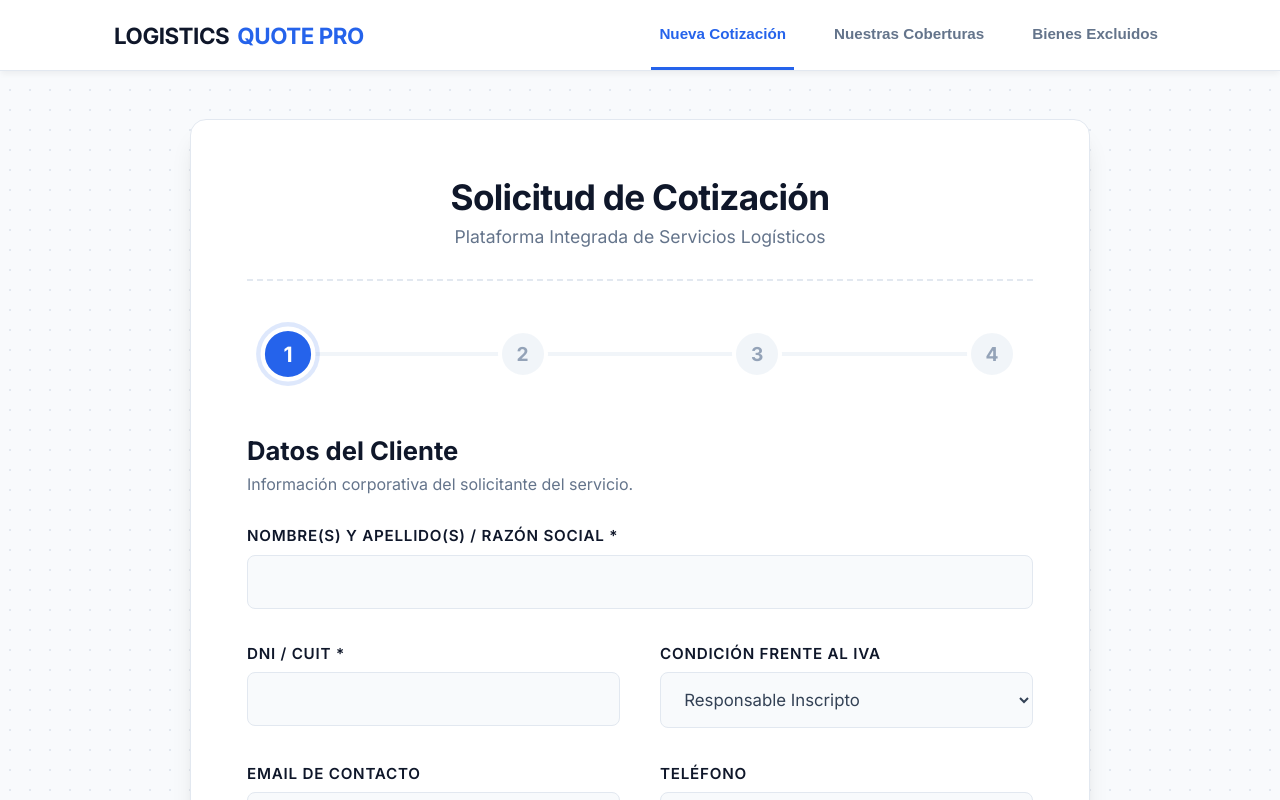
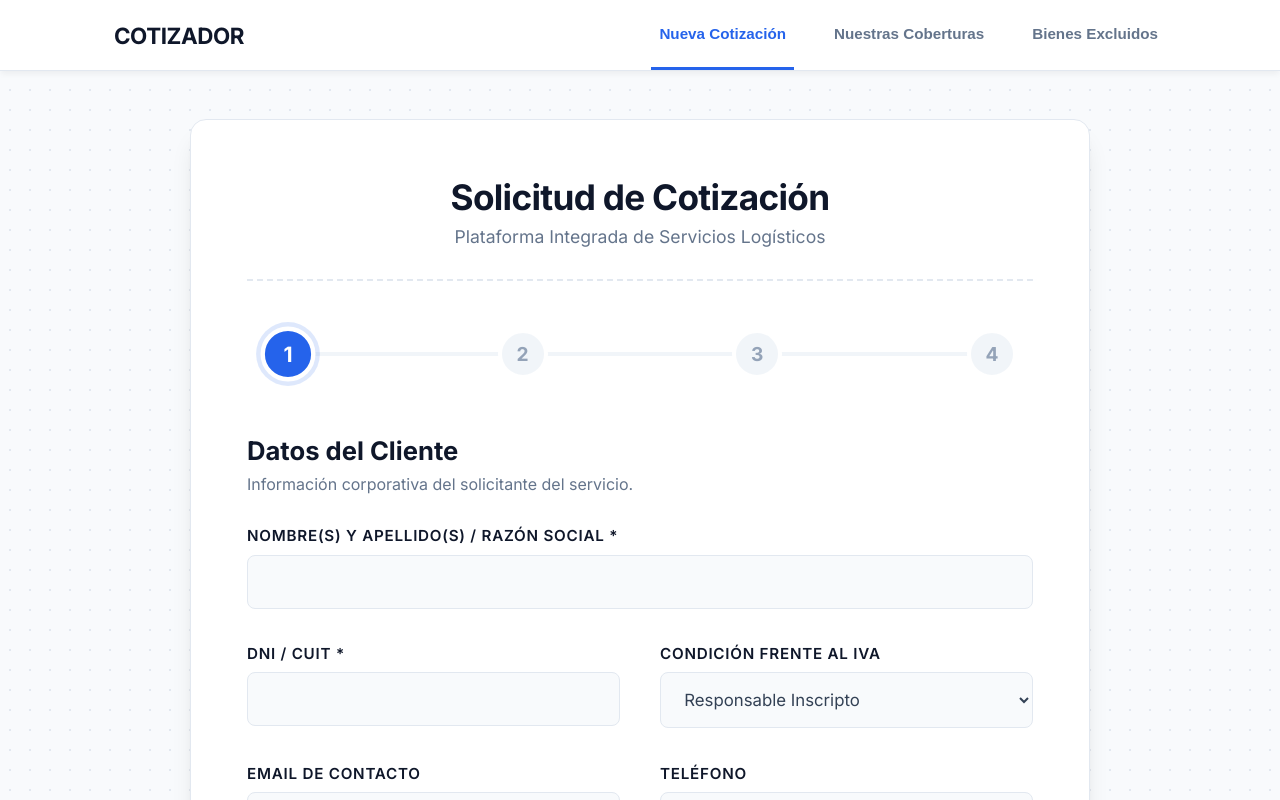
Before and after one commit to nielsenjuanpedro0-lab/formulariotransportes, a React (Vite) app: page / in a window 1280 px wide. Shown: the top 800 px of the page. Built offline with nearby package versions, Linux system fonts and the light colour scheme.

Commit message:
Remove provisional name from navbar

```diff
--- a/src/App.jsx
+++ b/src/App.jsx
@@ -11,7 +11,7 @@ function App() {
       <nav className="navbar">
         <div className="nav-container">
           <div className="nav-logo">
-            Logistics <span>Quote Pro</span>
+            Cotizador
           </div>
           <div className="nav-links">
             <button
```
